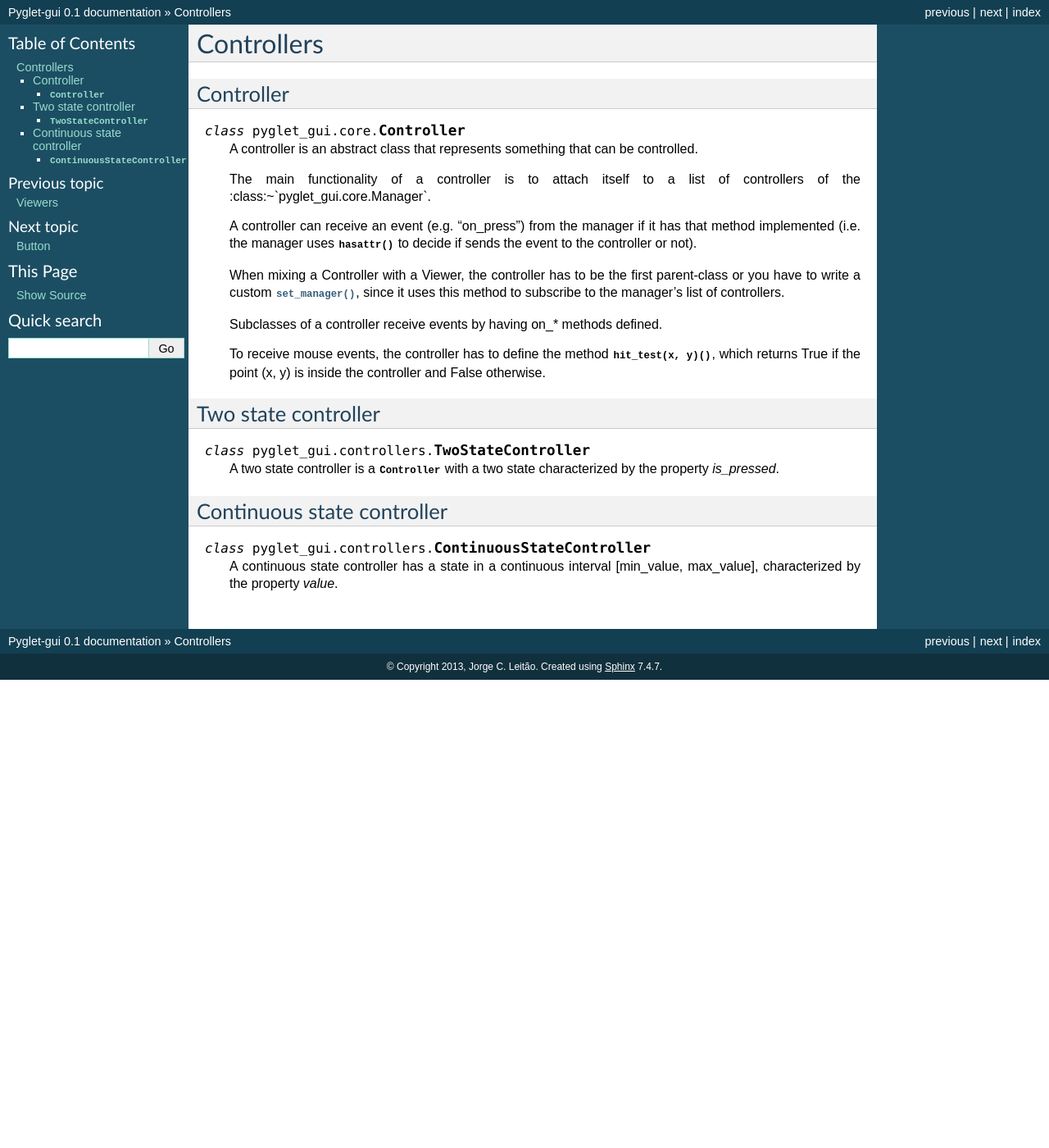
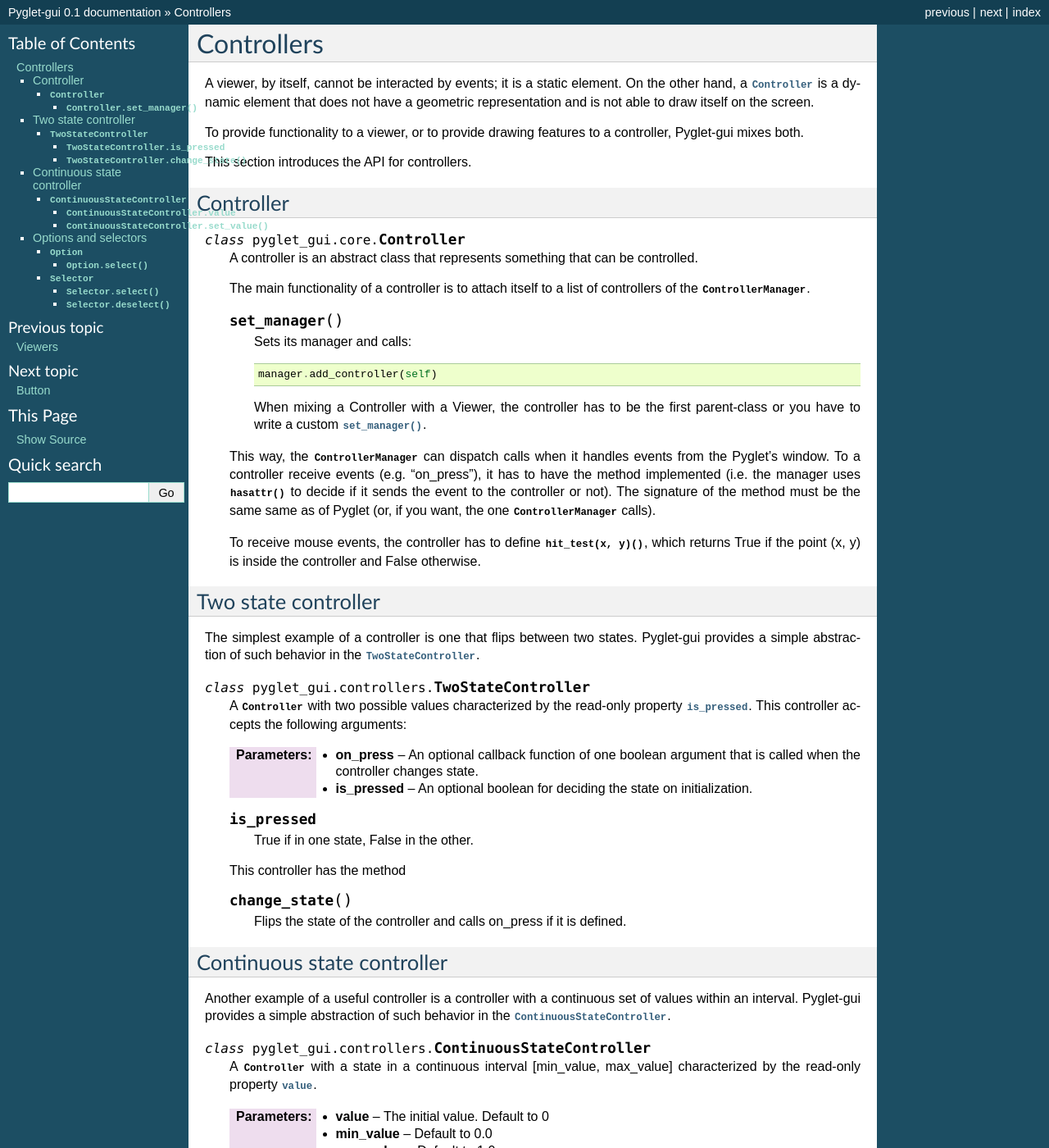
Before and after one commit to jorgecarleitao/pyglet-gui, a Sphinx documentation site: the page built from docs/controller.rst, in a window 1280 px wide and 1400 px high. Shown: the whole window at 82% size. Built offline with Sphinx 7.4.7, drawn with Linux system fonts in a browser that asks for light colours; some of the changed text lies outside the part shown.

Commit message:
Improved controller docs and added new controllers documentation.

```diff
--- a/docs/controller.rst
+++ b/docs/controller.rst
@@ -2,6 +2,15 @@
 ===============
 
 .. currentmodule:: pyglet_gui.core
+
+
+A viewer, by itself, cannot be interacted by events; it is a static element. On the other hand,
+a :class:`~pyglet_gui.core.Controller` is a dynamic element that does not have a geometric representation
+and is not able to draw itself on the screen.
+
+To provide functionality to a viewer, or to provide drawing features to a controller, Pyglet-gui mixes both.
+
+This section introduces the API for controllers.
 
 
 Controller
@@ -12,18 +21,24 @@
     A controller is an abstract class that represents something that can be controlled.
 
     The main functionality of a controller is to attach itself
-    to a list of controllers of the :class:~`pyglet_gui.core.Manager`.
+    to a list of controllers of the :class:`~pyglet_gui.manager.ControllerManager`.
 
-    A controller can receive an event (e.g. "on_press") from the manager if it has
-    that method implemented (i.e. the manager uses :py:meth:`hasattr` to decide if sends the event to the controller or not).
+    .. method:: set_manager
 
-    When mixing a Controller with a Viewer, the controller has to be the first parent-class
-    or you have to write a custom :meth:`~Managed.set_manager`, since it uses this method to subscribe to the manager's list
-    of controllers.
+        Sets its manager and calls::
 
-    Subclasses of a controller receive events by having on_* methods defined.
+            manager.add_controller(self)
 
-    To receive mouse events, the controller has to define the method :meth:`hit_test(x, y)`, which returns True
+        When mixing a Controller with a Viewer, the controller has to be the first parent-class
+        or you have to write a custom :meth:`~pyglet_gui.core.Managed.set_manager`.
+
+    This way, the :class:`~pyglet_gui.manager.ControllerManager` can dispatch calls when it handles events from the Pyglet's window.
+    To a controller receive events (e.g. "on_press"), it has to have the method
+    implemented (i.e. the manager uses :py:meth:`hasattr` to decide if it sends the event to the
+    controller or not). The signature of the method must be the same same as of Pyglet (or, if you want, the one
+    :class:`~pyglet_gui.manager.ControllerManager` calls).
+
+    To receive mouse events, the controller has to define :meth:`hit_test(x, y)`, which returns True
     if the point (x, y) is inside the controller and False otherwise.
 
 
@@ -32,14 +47,91 @@
 
 .. currentmodule:: pyglet_gui.controllers
 
+The simplest example of a controller is one that flips between two states.
+Pyglet-gui provides a simple abstraction of such behavior in the :class:`~pyglet_gui.controllers.TwoStateController`.
+
 .. class:: TwoStateController
 
-    A two state controller is a :class:`Controller` with a two state characterized by the property `is_pressed`.
+    A :class:`Controller` with two possible values characterized by the read-only property :attr:`is_pressed`.
+    This controller accepts the following arguments:
+
+    :param on_press: An optional callback function of one boolean argument that is called when the controller changes state.
+    :param is_pressed: An optional boolean for deciding the state on initialization.
+
+    .. attribute:: is_pressed
+
+        True if in one state, False in the other.
+
+    This controller has the method
+
+    .. method:: change_state
+
+        Flips the state of the controller and calls on_press if it is defined.
+
 
 Continuous state controller
 ----------------------
 
+Another example of a useful controller is a controller with a continuous set of values within an interval.
+Pyglet-gui provides a simple abstraction of such behavior in the :class:`~pyglet_gui.controllers.ContinuousStateController`.
+
 .. class:: ContinuousStateController
 
-    A continuous state controller has a state in a continuous interval [min_value, max_value],
-    characterized by the property `value`.
+    A :class:`Controller` with a state in a continuous interval [min_value, max_value]
+    characterized by the read-only property :attr:`value`.
+
+    :param value: The initial value. Default to 0
+    :param min_value: Default to 0.0
+    :param max_value: Default to 1.0
+    :param on_set: An optional callback function of one float argument that is called when the controller changes value.
+
+    .. attribute:: value
+
+        The value of the controller. A read-only property.
+
+    This controller has the method
+
+    .. method:: set_value
+
+        The setter for the value. Calls on_set if it is defined. The value must belong to [min_value, max_value].
+
+Options and selectors
+-----------------------
+
+One useful GUI less trivial example of a controller is selector: a menu with a set of options, and the user
+can choose one and only one.
+Pyglet-gui provides an abstraction of such behavior in the :class:`~pyglet_gui.controllers.Option` and
+:class:`~pyglet_gui.controllers.Selector`.
+
+.. class:: Option
+
+    A :class:`Controller` with a name and a parent selector. The name is used as an id in the parent selector.
+    This controller is initialized by a name and a parent:
+
+    :param name: Mandatory string
+    :param parent: Mandatory :class:`~Selector`.
+
+    and has one method
+
+    .. method:: select
+
+        Makes him the current selection of the parent.
+
+.. class:: Selector
+
+    An abstract class with a set of options labeled by a string. The arguments are
+
+    :param options: Mandatory list of strings identifying the options.
+    :param labels: Optional list of strings with the same length of options labeling the options.
+    :param on_select: Optional callback function that will receive one argument, the selected option name.
+    :param selected: Optional string (belonging to "options" setting a initially-selected item.
+
+    This class has two methods:
+
+    .. method:: select
+
+        Selects the option name and, if defined, calls on_select.
+
+    .. method:: deselect
+
+        Deselects the current selected option, if any is selected.
```
